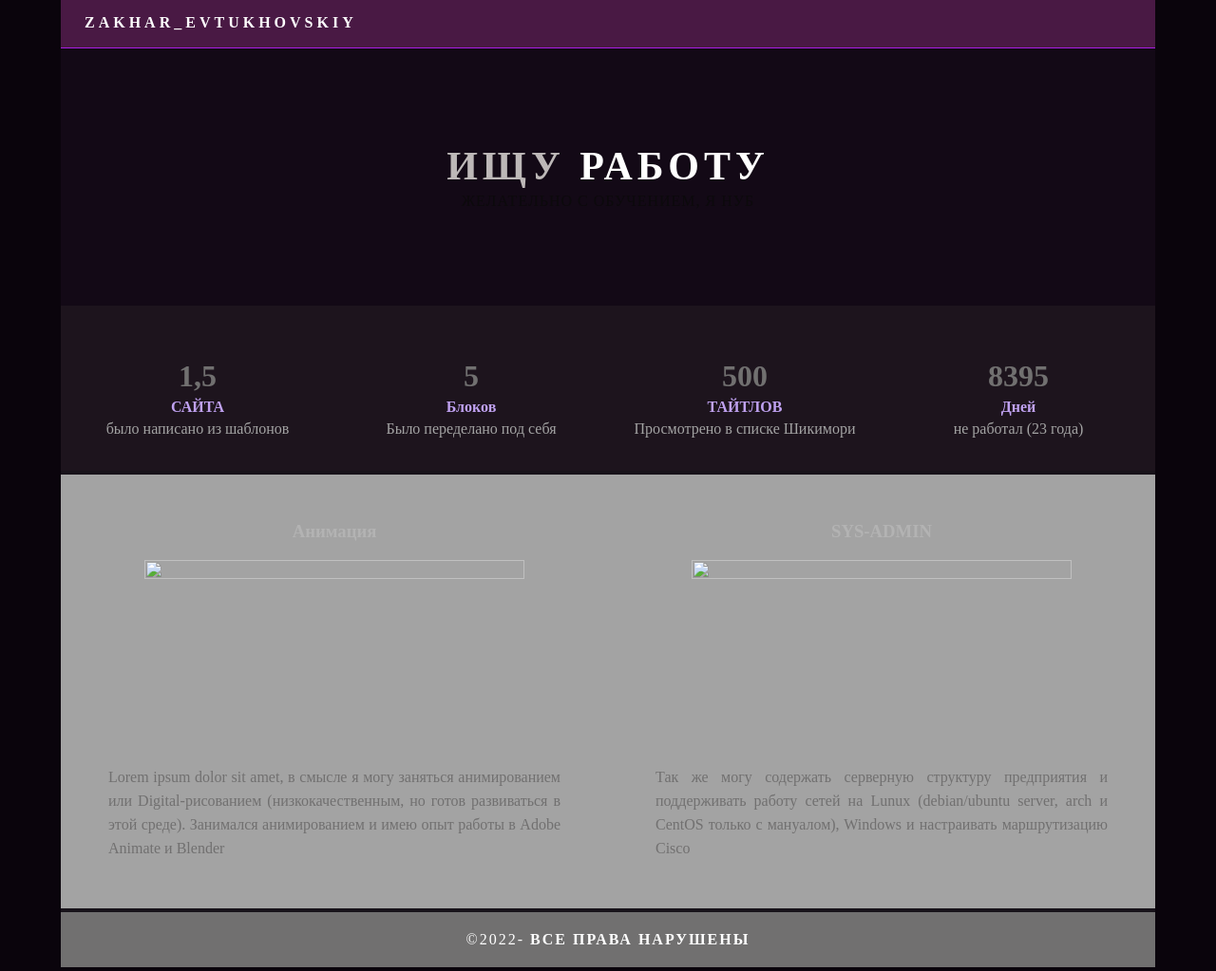
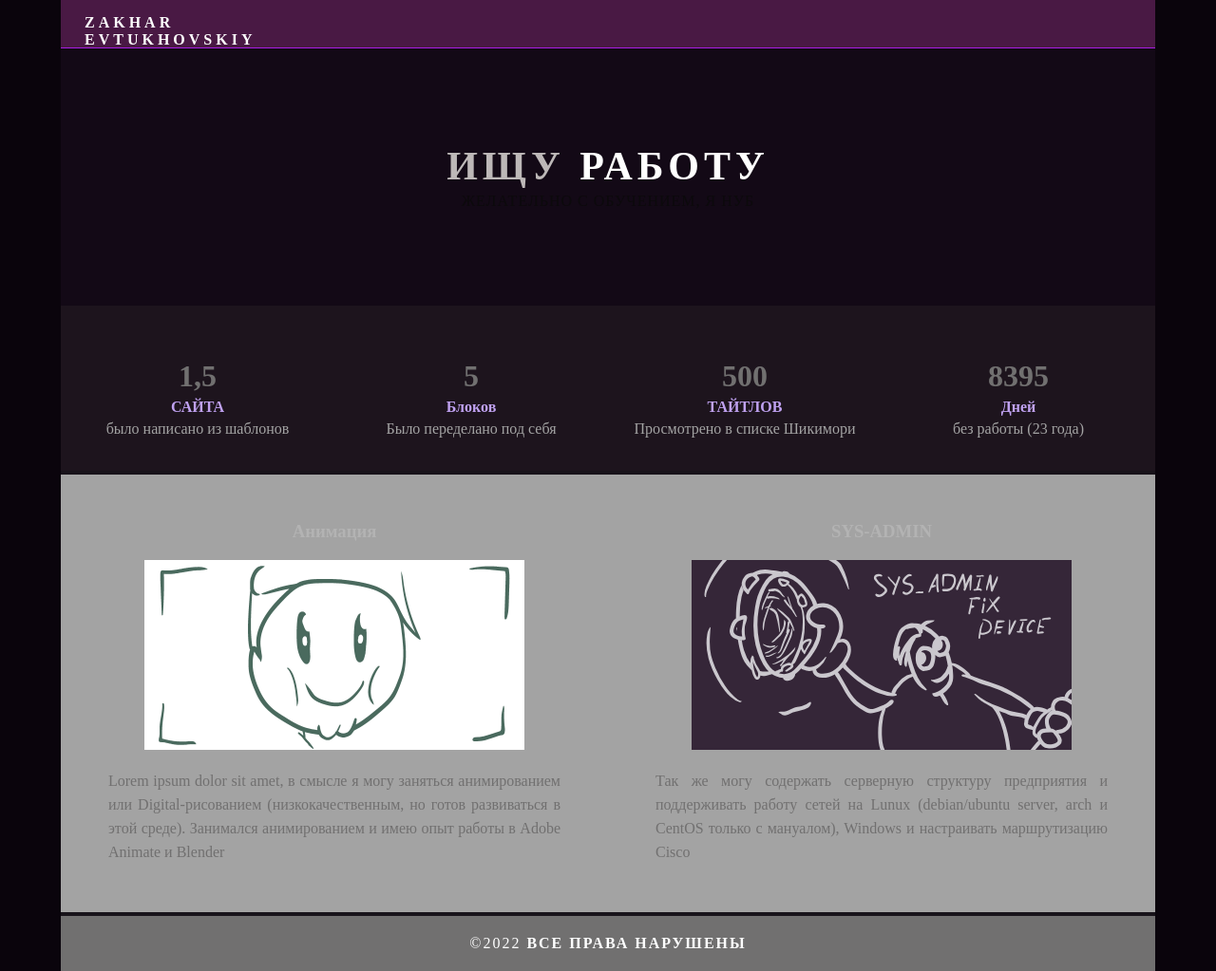
Before and after one commit to Moodenoid/moodenoid.github.io, a plain HTML site: page index.html in a window 1280 px wide. Shown: the whole page at 95% size. Drawn offline with Linux system fonts and the light colour scheme.

Commit message:
Update index.html

```diff
--- a/index.html
+++ b/index.html
@@ -8,8 +8,8 @@
 <!-- Main Container -->
 <div class="container">
     <!-- Main -->
-    <header> <a href="">
-      <h4 class="logo">ZAKHAR_EVTUKHOVSKIY</h4>
+    <header> <a href="https://t.me/Ant0gonist">
+      <h4 class="logo">ZAKHAR EVTUKHOVSKIY</h4>
       </a>
     </header>
     <!-- Hero Section -->
@@ -38,24 +38,24 @@
       <div class="thumbnail">
         <h1 class="stats">8395</h1>
         <h4>Дней </h4>
-        <p>не работал (23 года)</p>
+        <p>без работы (23 года)</p>
       </div>
     </div>
     <!-- Gallery&Caption -->
     <footer>
       <article class="footer_column">
         <h3>Анимация</h3>
-        <img src="images/place1.jpg" alt="" width="400" height="200" class="cards"/>
+        <img src="images/place1.gif" alt="" width="400" height="200" class="cards"/>
         <p>Lorem ipsum dolor sit amet, в смысле я могу заняться анимированием или Digital-рисованием (низкокачественным, но готов развиваться в этой среде). Занимался анимированием и имею опыт работы в Adobe Animate и Blender</p>
       </article>
       <article class="footer_column">
         <h3>SYS-ADMIN</h3>
-        <img src="images/place2.jpg" alt="" width="400" height="200" class="cards"/>
+        <img src="images/place2.svg" title="Никто не заметит что этот файл в SVG" alt="" width="400" height="200" class="cards"/>
         <p>Так же могу содержать серверную структуру предприятия и поддерживать работу сетей на Lunux (debian/ubuntu server, arch и CentOS только с мануалом), Windows и настраивать маршрутизацию Cisco </p>
       </article>
     </footer>
     <!-- Copyrights Section -->
-    <div class="copyright">&copy;2022- <strong>Все права нарушены</strong></div>
+    <div class="copyright">&copy;2022 <strong>Все права нарушены</strong></div>
   </div>
   <!-- Thats all, man's -->
   </body>
```
